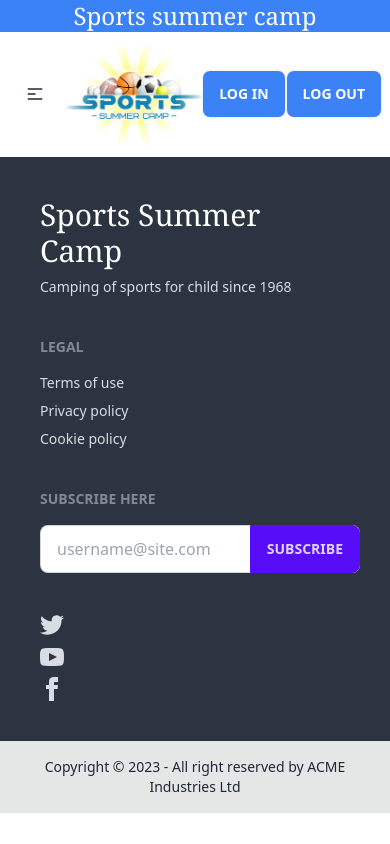
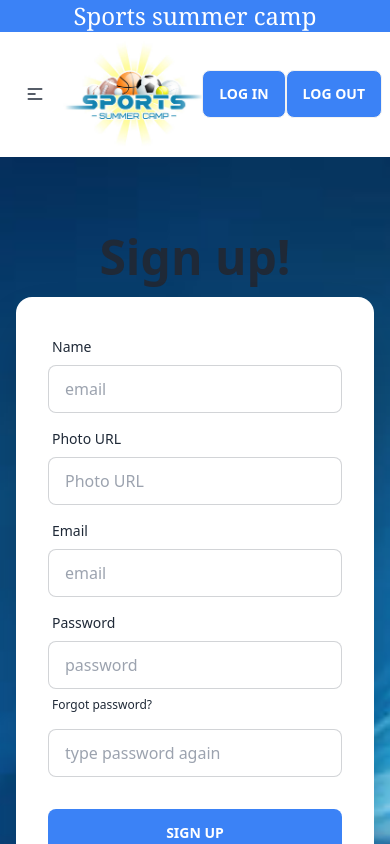
Before and after one commit to Sumiyaakhi/camping-sports-client, a React (Vite) app: page /registration in a window 390 px wide. Shown: the top 844 px of the page. Built offline with nearby package versions, Linux system fonts and the light colour scheme; no server answers.

Commit message:
registration page added

```diff
--- a/package.json
+++ b/package.json
@@ -18,7 +18,8 @@
     "react-hook-form": "^7.44.3",
     "react-icons": "^4.9.0",
     "react-router-dom": "^6.12.1",
-    "sort-by": "^1.2.0"
+    "sort-by": "^1.2.0",
+    "sweetalert2": "^11.7.12"
   },
   "devDependencies": {
     "@types/react": "^18.0.37",
--- a/src/Pages/Login/Login.jsx
+++ b/src/Pages/Login/Login.jsx
@@ -76,7 +76,7 @@ const Login = () => {
           </form>
           <Link
             className="text-blue-500 text-center underline mb-4"
-            to="/signup"
+            to="/registration"
           >
             New Here? create an account
           </Link>
--- a/src/Pages/Registration/Registration.jsx
+++ b/src/Pages/Registration/Registration.jsx
@@ -1,10 +1,85 @@
-import React from 'react';
+import React, { useContext } from 'react';
+import { AuthContext } from '../../Providers/AuthProviders';
+import { useForm } from 'react-hook-form';
+import { Link } from 'react-router-dom';
+import Swal from 'sweetalert2';
 
 const Registration = () => {
+    const { register, handleSubmit,reset, formState: { errors } } = useForm();
+    const {createUser,updateUserProfile} = useContext(AuthContext)
+    const onSubmit = data => {
+
+
+    }
     return (
-        <div>
+        <>
+           < div style={{
+        backgroundImage:
+          "url(/src/assets/desktop-wallpaper-abstract-login-page-thumbnail.jpg)",
+      }} className="hero min-h-screen bg-base-200 ">
+        <div className="hero-content flex-col w-full">
+          <div className="text-center lg:text-left">
+            <h1 className="text-5xl font-bold">Sign up!</h1>
 
+          </div>
+          <div className="card flex-shrink-0 w-full max-w-sm shadow-2xl bg-base-100">
+            <form onSubmit={handleSubmit(onSubmit)} className="card-body">
+              <div className="form-control">
+                <label className="label">
+                  <span className="label-text">Name</span>
+                </label>
+                <input type="text"
+                {...register("name", { required: true })}
+                placeholder="email" className="input input-bordered" />
+                 {errors.name && <span className='text-red-500'>This field is required</span>}
+              </div>
+              <div className="form-control">
+                <label className="label">
+                  <span className="label-text">Photo URL</span>
+                </label>
+                <input type="text"
+                {...register("photoURL", { required: true })}
+                placeholder="Photo URL" className="input input-bordered" />
+                 {errors.name && <span className='text-red-500'>This field is required</span>}
+              </div>
+              <div className="form-control">
+                <label className="label">
+                  <span className="label-text">Email</span>
+                </label>
+                <input type="text"
+                {...register("email", { required: true })}
+                placeholder="email" className="input input-bordered" />
+                  {errors.email?.type === 'required' && <p role="alert">email is required</p>}
+
+              </div>
+              <div className="form-control">
+                <label className="label">
+                  <span className="label-text">Password</span>
+                </label>
+                <input type="password"  {...register("password", { required: true,maxLength:20, minLength:6,pattern:/(?=.*\d)(?=.*[!@#$%^&*])(?=.*[a-z])(?=.*[A-Z]).{8,}/ })}
+                placeholder="password" className="input input-bordered" />
+                {errors.password?.type === 'required' && <p role="alert">password is required</p>}
+                {errors.password?.type === 'minLength' && <p role="alert">Password must be 6 characters</p>}
+                {errors.password?.type === 'pattern' && <p role="alert">Password must have one uppercase, one lowercase, one number and one special character</p>}
+                <label className="label">
+                  <a href="#" className="label-text-alt link link-hover">Forgot password?</a>
+                </label>
+              </div>
+              <div className='form-control'>
+            <input type="password" {...register("confirm-password", { required: true })}
+                placeholder="type password again" className="input input-bordered" />
+              </div>
+              <div className="form-control mt-6">
+
+                <input  className="btn text-white bg-blue-500 border-0" type="submit" value="Sign Up" />
+              </div>
+            </form>
+            <p className='mx-auto mb-3 underline text-purple-500'><Link to='/login'>Already have an account?</Link></p>
+            {/* <SocialLogin></SocialLogin> */}
+          </div>
         </div>
+      </div>
+        </>
     );
 };
 
--- a/src/main.jsx
+++ b/src/main.jsx
@@ -5,12 +5,15 @@ import {
   RouterProvider,
 } from "react-router-dom";
 import router from './Routers/Routes';
+import AuthProviders from './Providers/AuthProviders';
 
 ReactDOM.createRoot(document.getElementById('root')).render(
   <div className=''>
     <React.StrictMode>
-       <RouterProvider router={router} />
+      <AuthProviders>
+      <RouterProvider router={router} />
 
+      </AuthProviders>
   </React.StrictMode>
   </div>,
 )
```
Also changed, not shown: src/Shared/SocialLogin/SocialLogin.jsx (added), 1 other file (tests, documents, lock files or other folders).
